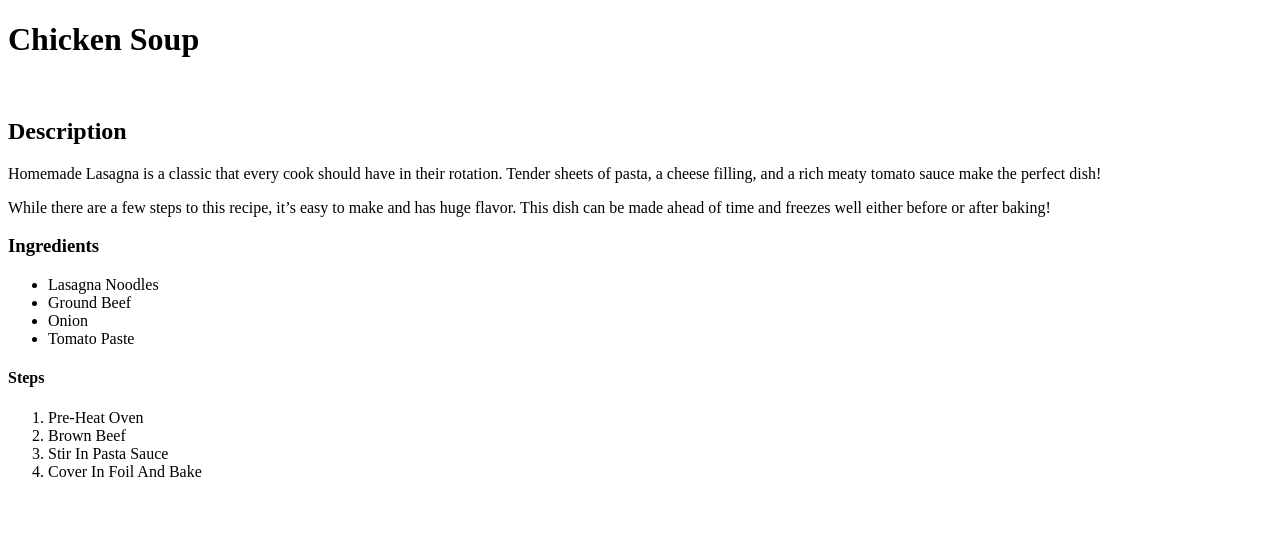
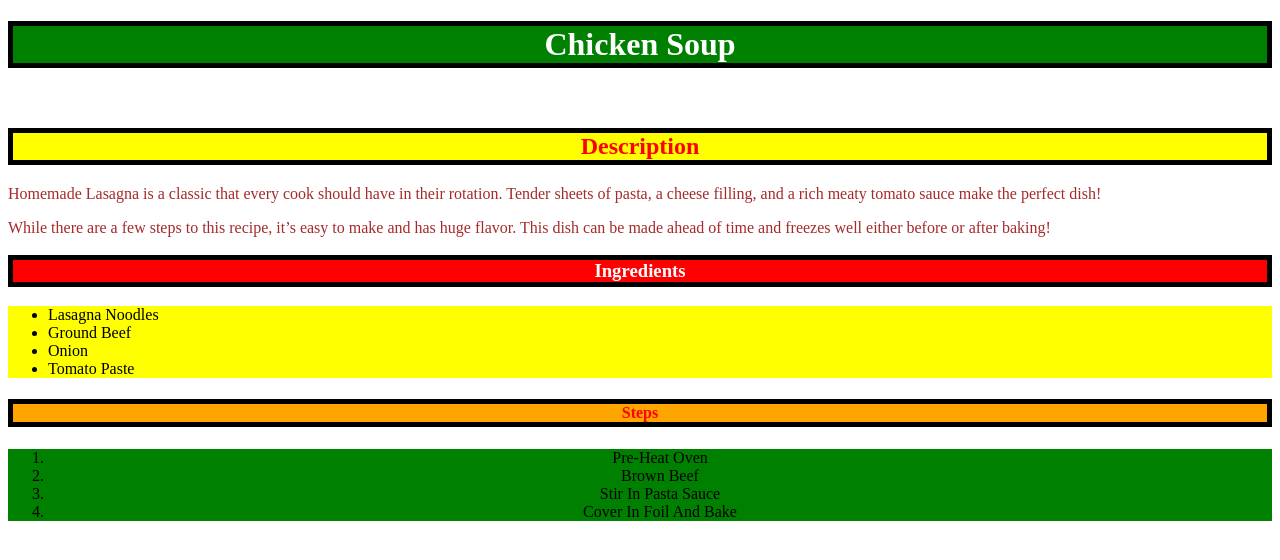
Before and after one commit to SAMxTREASON/odin-recipes, a plain HTML site: page recipes/chickensoup.html in a window 1280 px wide. Drawn offline with Linux system fonts and the light colour scheme.

Commit message:
Update wwith css

```diff
--- a/recipes/chickensoup.html
+++ b/recipes/chickensoup.html
@@ -6,6 +6,7 @@
     <meta http-equiv="X-UA-Compatible" content="IE=edge">
     <meta name="viewport" content="width=device-width, initial-scale=1.0">
     <title>Chicken Soup</title>
+    <link rel="stylesheet" href="../styles.css">
 </head>
 
 <body>
--- /dev/null
+++ b/styles.css
@@ -0,0 +1,41 @@
+h1 {
+    background-color: green;
+    color: white;
+    text-align: center;
+    border: 5px solid black;
+}
+
+h2 {
+    background-color: yellow;
+    color: red;
+    text-align: center;
+    border: 5px solid black;
+}
+
+h3 {
+    background-color: red;
+    color: white;
+    text-align: center;
+    border: 5px solid black;
+}
+
+h4 {
+    background-color: orange;
+    color: red;
+    text-align: center;
+    border: 5px solid black;
+}
+
+p {
+    color: brown;
+}
+
+ul {
+    background-color: yellow;
+
+}
+
+ol {
+    background-color: green;
+    text-align: center;
+}
```
Also changed, not shown: index.html (+1 -0 lines), recipes/lasagna.html (+1 -0 lines), recipes/potpie.html (+1 -0 lines).
